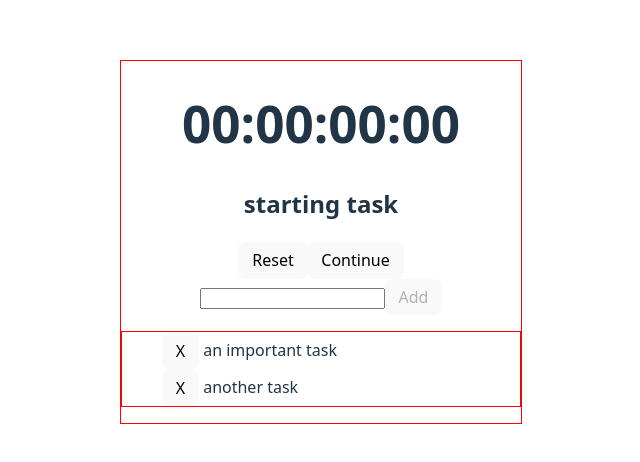
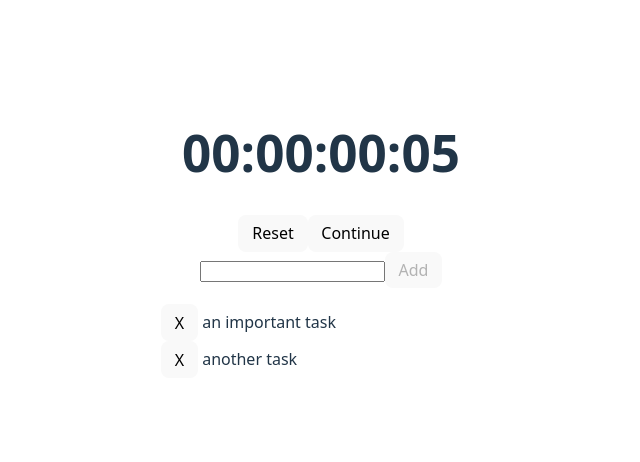
Before and after one commit to fletchgraham/doro, a React (Vite) app: page / in a window 1280 px wide. Shown: the part 158-620 px from the top of the page, without its empty margins (319-959 px from the left). Built offline with nearby package versions, Linux system fonts and the light colour scheme.

Commit message:
doesn't autostart

```diff
--- a/src/App.tsx
+++ b/src/App.tsx
@@ -10,7 +10,7 @@ function App() {
   const [date, setDate] = useState(makeDate());
   const [tasks, setTasks] = useState(["an important task", "another task"]);
   const [newTask, setNewTask] = useState("");
-  const [curTask, setCurTask] = useState("starting task");
+  const [curTask, setCurTask] = useState<string | null>(null);
 
   const countdownRef = useRef<InstanceType<typeof Countdown>>(null);
   const audioRef = useRef(new Audio(timerAudio));
@@ -29,7 +29,13 @@ function App() {
   const handleContinue = () => {
     audioRef.current.pause();
     setCurTask(tasks[0]);
-    setTasks([...tasks.slice(1), curTask]);
+
+    if (curTask) {
+      setTasks([...tasks.slice(1), curTask]);
+    } else {
+      setTasks([...tasks.slice(1)]);
+    }
+
     setDate(makeDate());
     if (!countdownRef.current) return;
     countdownRef.current.getApi().start();
@@ -37,9 +43,14 @@ function App() {
   };
 
   return (
-    <main style={{ border: "1px solid red", width: "25em" }}>
+    <main style={{ width: "25em" }}>
       <h1>
-        <Countdown ref={countdownRef} date={date} onComplete={handleComplete} />
+        <Countdown
+          ref={countdownRef}
+          autoStart={false}
+          date={date}
+          onComplete={handleComplete}
+        />
       </h1>
       <h2>{curTask}</h2>
       <button onClick={handleReset}>Reset</button>
--- a/src/index.css
+++ b/src/index.css
@@ -70,5 +70,4 @@ button:focus-visible {
 ul {
   list-style: none;
   text-align: left;
-  border: 1px solid red;
 }
```
